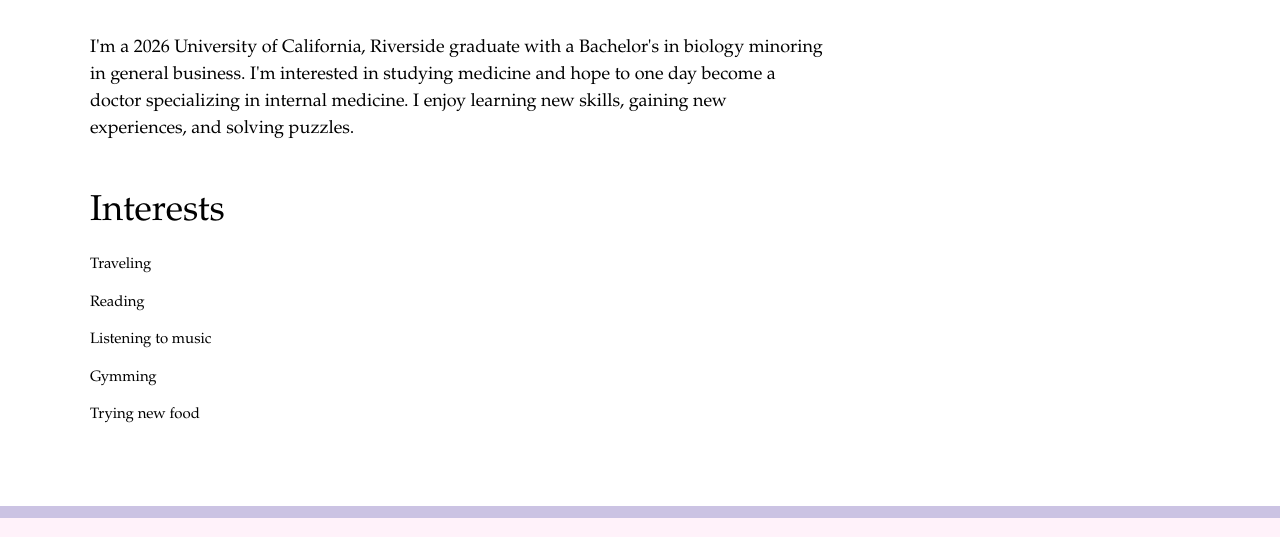
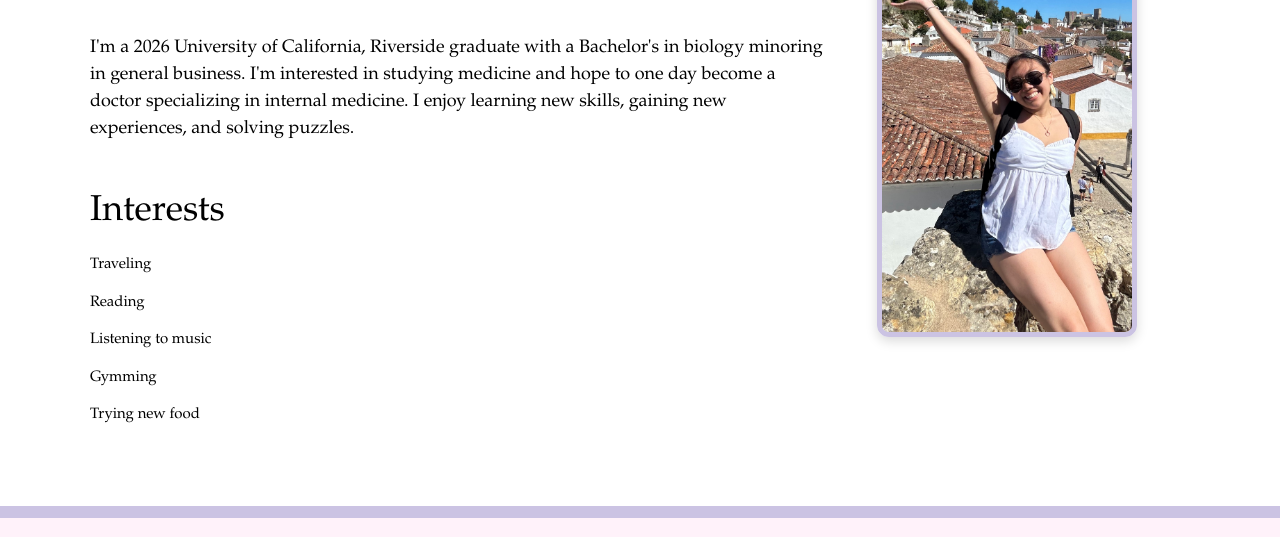
Before and after one commit to lyenson/lyenson.github.io, a plain HTML site: page index.html in a window 1280 px wide. Shown: the part 585-1122 px from the top of the page. Drawn offline with nearby package versions, Linux system fonts and the light colour scheme.

Commit message:
Update index.html

```diff
--- a/index.html
+++ b/index.html
@@ -2,7 +2,7 @@
 <html lang="en">
 <head>
   <title>Lylyan Portfolio</title>
-  <link rel="icon" href=main/purpleheart.jpg">
+  <link rel="icon" type="image/jpeg" href=purpleheart.jpg">
   <meta charset="UTF-8">
   <meta name="viewport" content="width=device-width, initial-scale=1">
 
@@ -56,7 +56,7 @@
     </div>
 
     <div class="w3-third w3-center about-photo-wrap">
-      <img src="main/profile.JPG" alt="Profile Photo" class="profile-photo">
+      <img src="profile.JPG" alt="Profile Photo" class="profile-photo">
     </div>
   </div>
 </div>
```
